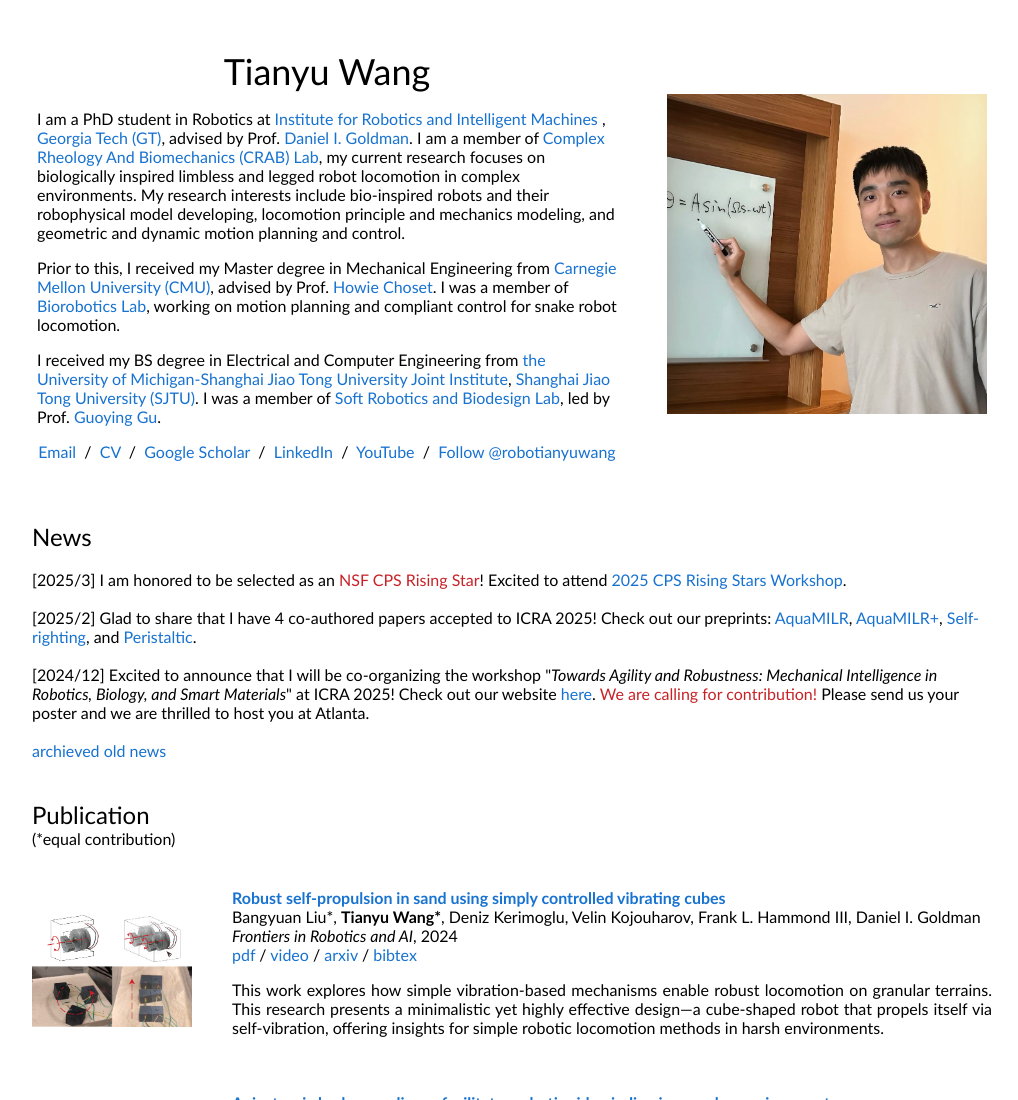
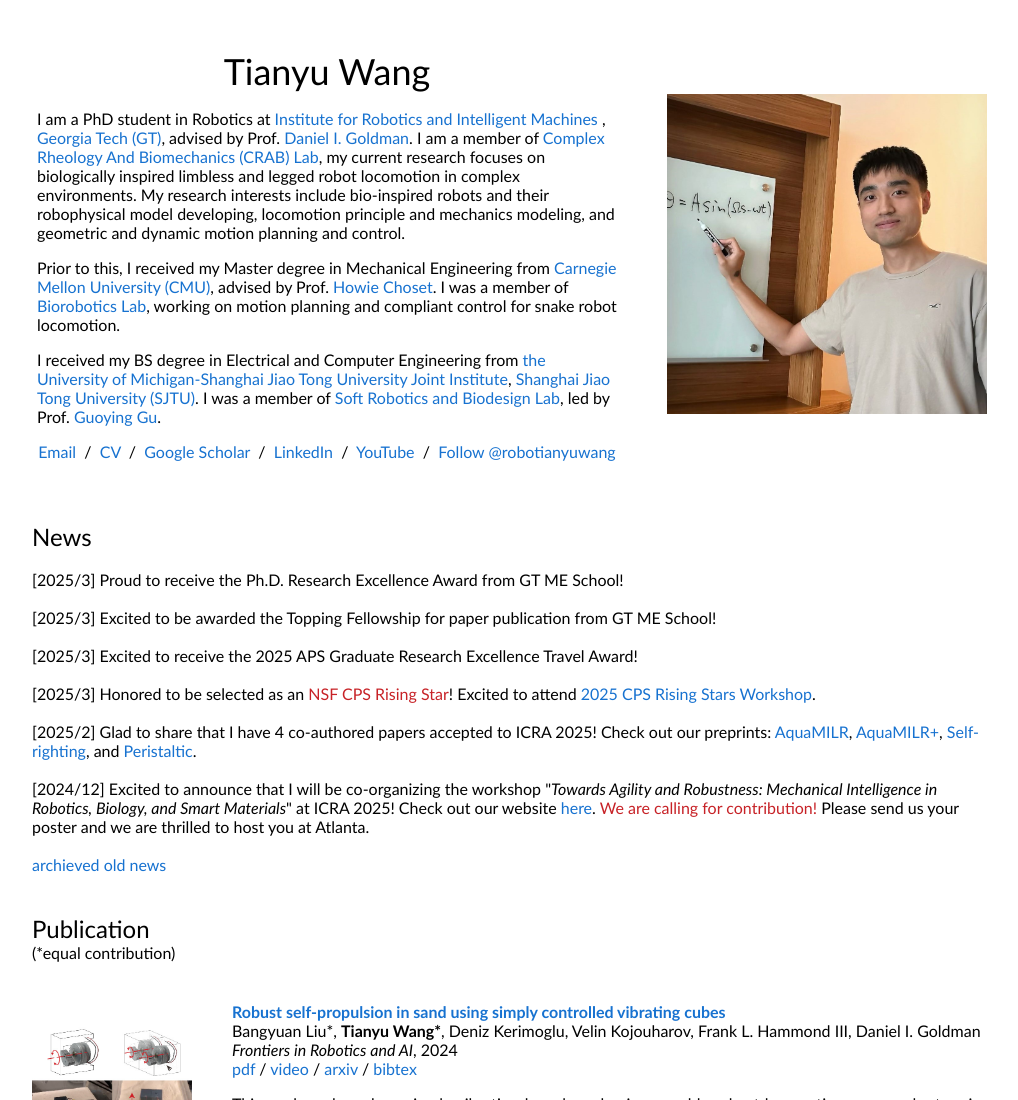
Before and after one commit to ty-wang/ty-wang.github.io, a plain HTML site: page index.html in a window 1280 px wide. Shown: the top 1100 px of the page, without its empty margins (128-1146 px from the left). Drawn offline with Linux system fonts and the light colour scheme.

Commit message:
Update_20250329

```diff
--- a/index.html
+++ b/index.html
@@ -80,7 +80,16 @@
               <heading>News</heading>
               <br>
               <br>
-              [2025/3] I am honored to be selected as an <span style="color:#C72227;">NSF CPS Rising Star</span>! Excited to attend <a href="https://cps-vo.org/group/CPSRisingStarsWorkshop25" target="_blank">2025 CPS Rising Stars Workshop</a>.
+              [2025/3] Proud to receive the Ph.D. Research Excellence Award from GT ME School!
+              <br>
+              <br>
+              [2025/3] Excited to be awarded the Topping Fellowship for paper publication from GT ME School!
+              <br>
+              <br>
+              [2025/3] Excited to receive the 2025 APS Graduate Research Excellence Travel Award!
+              <br>
+              <br>
+              [2025/3] Honored to be selected as an <span style="color:#C72227;">NSF CPS Rising Star</span>! Excited to attend <a href="https://cps-vo.org/group/CPSRisingStarsWorkshop25" target="_blank">2025 CPS Rising Stars Workshop</a>.
               <br>
               <br>
               [2025/2] Glad to share that I have 4 co-authored papers accepted to ICRA 2025! Check out our preprints: <a href="https://arxiv.org/abs/2407.01733" target="_blank">AquaMILR</a>, <a href="https://arxiv.org/abs/2409.18383" target="_blank">AquaMILR+</a>, <a href="https://arxiv.org/abs/2410.01056" target="_blank">Self-righting</a>, and <a href="https://arxiv.org/abs/2410.01046" target="_blank">Peristaltic</a>.
```
Also changed, not shown: 1 other file.
